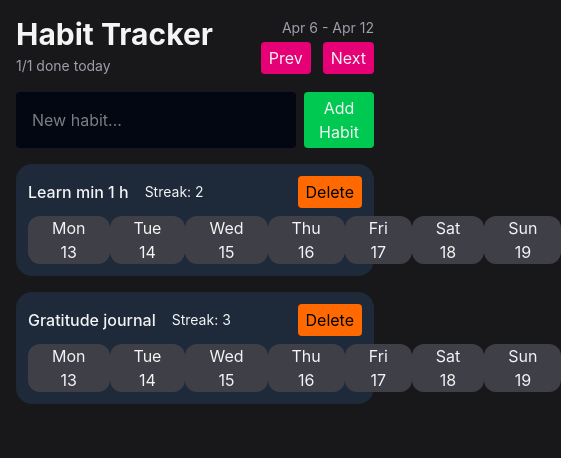
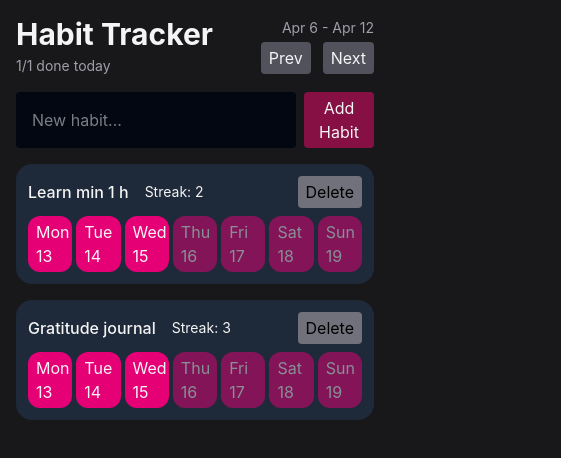
Before and after one commit to andreaBokova/react-habit-tracker-app, a React (Vite) app: page / in a window 390 px wide. Shown: the top 458 px of the page, 561 px wide, since content can reach past the window. Built offline with nearby package versions, Linux system fonts and the light colour scheme.

Commit message:
improve structure and responsivity

```diff
--- a/src/components/Button.tsx
+++ b/src/components/Button.tsx
@@ -1,14 +1,12 @@
 import { twMerge } from "tailwind-merge";
 
-type Variant = "primary" | "secondary" | "delete";
+type Variant = "primary" | "secondary" | "delete" | "days";
 
 type ButtonProps = React.ButtonHTMLAttributes<HTMLButtonElement> & {
-  text: string;
   variant: Variant;
 };
 
 export function Button({
-  text,
   variant = "primary",
   className,
   ...props
@@ -22,7 +20,6 @@ export function Button({
         className,
       )}
     >
-      {text}
     </button>
   );
 }
@@ -30,11 +27,13 @@ export function Button({
 function getButtonStyling(variant: Variant) {
   switch (variant) {
     case "primary":
-      return "bg-green-500 rounded px-2 py-1 hover:bg-green-400";
+      return "bg-pink-900 rounded px-2 py-1 hover:bg-pink-800";
     case "secondary":
-      return "bg-pink-600 rounded px-2 py-1 hover:bg-pink-400";
+      return "bg-zinc-600 rounded px-2 py-1 hover:bg-zinc-500";
     case "delete":
-      return "bg-orange-500 rounded px-2 py-1 hover:bg-orange-400";
+      return "bg-zinc-500 rounded px-2 py-1 hover:bg-zinc-400";
+    case "days":
+        return "bg-pink-600 rounded px-2 py-1 hover:bg-pink-500";
     default:
       console.log("No such option for button styling available");
       throw new Error(`Invalid variant ${variant}`);
--- a/src/components/HabitForm.tsx
+++ b/src/components/HabitForm.tsx
@@ -4,10 +4,10 @@ export function HabitForm() {
   return (
     <form className="flex flex-row gap-2">
       <input
-        className="flex-1 rounded bg-gray-950 px-4 py-2 outline-none focus-visible:ring-2 focus-visible:ring-orange-500"
+        className="flex-1 rounded bg-gray-950 px-4 py-2 outline-none focus-visible:ring-2 focus-visible:ring-zinc-500"
         placeholder="New habit..."
       ></input>
-      <Button text="Add Habit" variant="primary" />
+      <Button variant="primary">Add Habit</Button>
     </form>
   );
 }
--- a/src/components/HabitList.tsx
+++ b/src/components/HabitList.tsx
@@ -1,5 +1,11 @@
 import { Button } from "./Button";
-import { endOfWeek, startOfWeek, eachDayOfInterval, format } from "date-fns";
+import {
+  endOfWeek,
+  startOfWeek,
+  eachDayOfInterval,
+  format,
+  isFuture,
+} from "date-fns";
 
 export function HabitList() {
   const habits = [
@@ -21,8 +27,8 @@ type HabitItemProps = {
 
 function HabitItem({ habit }: HabitItemProps) {
   const visibleDates = eachDayOfInterval({
-    start: startOfWeek(new Date(), {weekStartsOn: 1}),
-    end: endOfWeek(new Date(), {weekStartsOn: 1}),
+    start: startOfWeek(new Date(), { weekStartsOn: 1 }),
+    end: endOfWeek(new Date(), { weekStartsOn: 1 }),
   });
 
   return (
@@ -30,17 +36,22 @@ function HabitItem({ habit }: HabitItemProps) {
       <div className="flex flex-row gap-4 justify-between items-center">
         <span className="font-medium">{habit.name}</span>
         <span className="text-sm">Streak: {habit.streak}</span>
-        <Button text="Delete" variant="delete" className="text-black ml-auto"/>
-
+        <Button variant="delete" className="text-black ml-auto">
+          Delete
+        </Button>
       </div>
-      <div className="flex items-center justify-between">
+      <div className="flex flex-row flex-wrap gap-1">
         {visibleDates.map((date) => (
-          <div className="rounded-xl bg-zinc-700 px-6 flex flex-col text-center">
+          <Button
+            disabled={isFuture(date)}
+            className="flex min-w-10 flex-col flex-1 rounded-xl px-2 text-center"
+            variant={"days"}
+            key={date.toISOString()}
+          >
             <span>{format(date, "eee")}</span>
             <span>{format(date, "d")}</span>
-          </div>
+          </Button>
         ))}
-
       </div>
     </div>
   );
--- a/src/components/Header.tsx
+++ b/src/components/Header.tsx
@@ -10,8 +10,8 @@ export function Header() {
       <div className="flex flex-col gap-1 items-end">
         <span className="text-zinc-400 text-sm">Apr 6 - Apr 12</span>
         <div className="flex flex-row gap-3">
-          <Button text="Prev" variant="secondary"/>
-          <Button text="Next" variant="secondary" />
+          <Button variant="secondary">Prev</Button>
+          <Button variant="secondary">Next</Button>
         </div>
       </div>
     </header>
```
